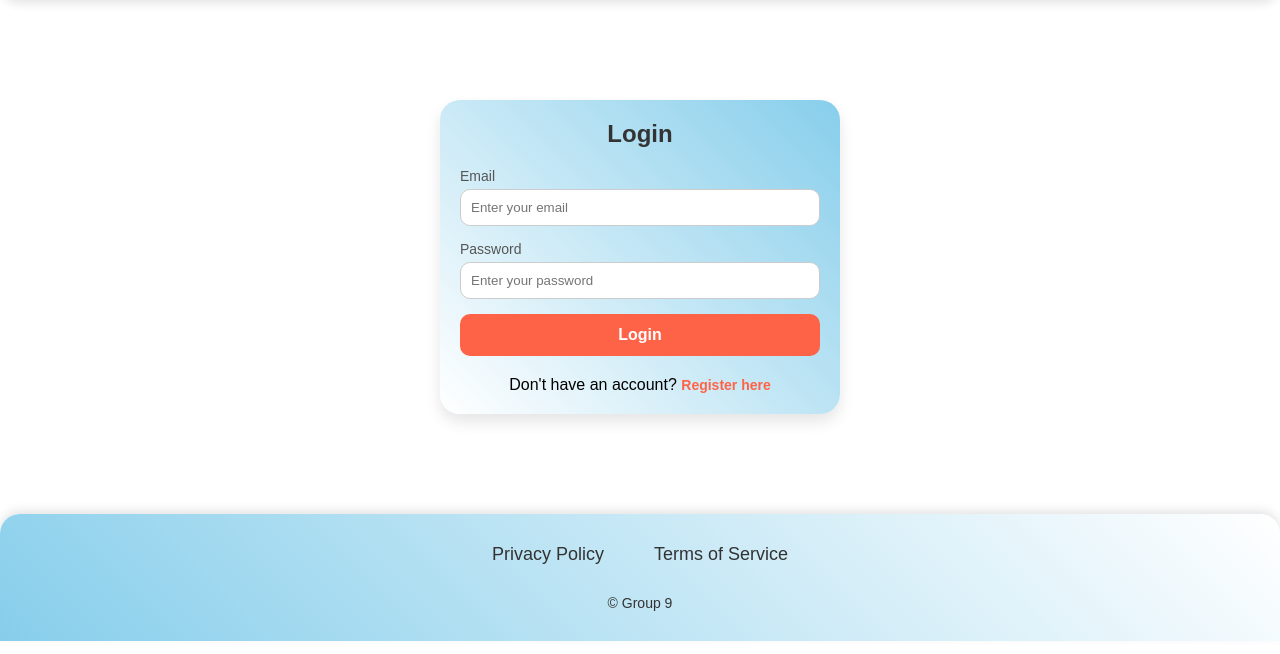
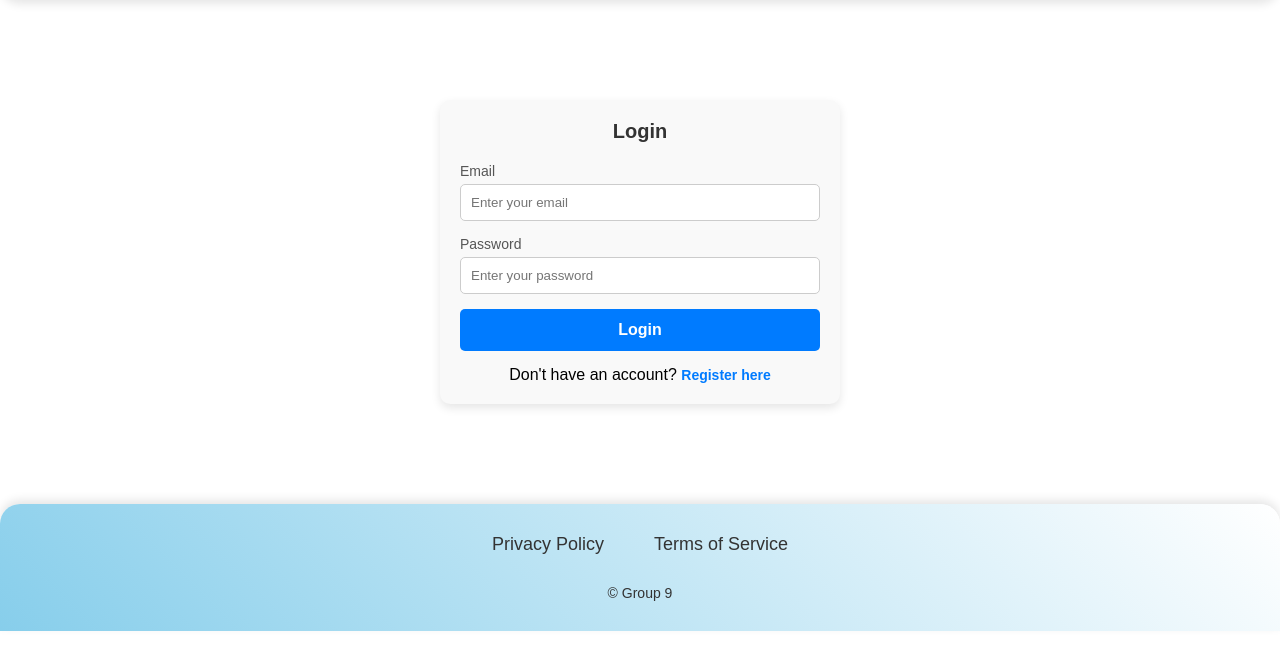
Before and after one commit to Renzoi-png/Online-Mental-Health-Counseling-And-Support-Portal-SDG-3-Group-9, a PHP site: page /Login.php in a window 1280 px wide. Shown: the part 81-735 px from the top of the page. Run offline with PHP 8.4, Linux system fonts and the light colour scheme.

Commit message:
Update Login.css
simplified

```diff
--- a/Login.css
+++ b/Login.css
@@ -2,9 +2,9 @@
     width: 90%;
     max-width: 400px;
     padding: 20px;
-    background: linear-gradient(45deg, #ffffff, #87ceeb);
-    border-radius: 20px;
-    box-shadow: 0 8px 15px rgba(0, 0, 0, 0.1);
+    background-color: #f9f9f9;
+    border-radius: 10px;
+    box-shadow: 0 4px 10px rgba(0, 0, 0, 0.1);
     margin: 100px auto;
 }
 
@@ -12,6 +12,7 @@
     text-align: center;
     color: #333;
     margin-bottom: 20px;
+    font-size: 20px;
 }
 
 .login-form-container label {
@@ -26,63 +27,41 @@
     padding: 10px;
     margin-bottom: 15px;
     border: 1px solid #ccc;
-    border-radius: 10px;
+    border-radius: 5px;
     outline: none;
-    transition: box-shadow 0.3s;
+    transition: border-color 0.3s ease;
 }
 
 .login-form-container input:focus {
-    box-shadow: 0 0 8px rgba(255, 99, 71, 0.5);
+    border-color: #007BFF;
 }
 
 .login-form-container button {
     width: 100%;
     padding: 12px;
-    background-color: #ff6347;
-    color: white;
+    background-color: #007BFF;
+    color: #fff;
     font-size: 16px;
     font-weight: bold;
     border: none;
-    border-radius: 10px;
+    border-radius: 5px;
     cursor: pointer;
-    position: relative;
-    overflow: hidden;
-    z-index: 1;
-    transition: all 0.3s;
+    transition: background-color 0.3s ease;
 }
 
 .login-form-container button:hover {
-    background-color: rgba(255, 99, 71, 0.2);
-    box-shadow: 0 4px 8px rgba(255, 99, 71, 0.3);
-}
-
-.login-form-container button::before {
-    content: '';
-    position: absolute;
-    top: 0;
-    left: 0;
-    width: 100%;
-    height: 100%;
-    background-color: rgba(255, 99, 71, 0.3);
-    border-radius: 10px;
-    z-index: -1;
-    transform: scale(0);
-    transition: transform 0.3s ease;
-}
-
-.login-form-container button:hover::before {
-    transform: scale(1);
+    background-color: #0056b3;
 }
 
 .login-form-container .register-link {
     text-align: center;
-    margin-top: 20px;
+    margin-top: 15px;
 }
 
 .login-form-container .register-link a {
     text-decoration: none;
     font-size: 14px;
-    color: #ff6347;
+    color: #007BFF;
     font-weight: bold;
 }
 
```
